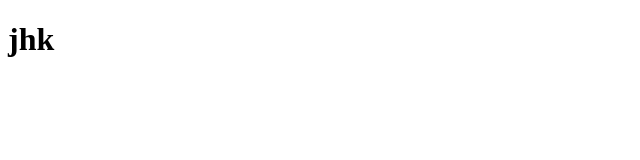
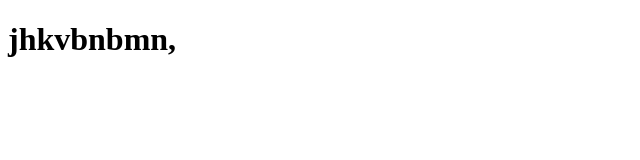
Before and after one commit to MdjcChiong/Q4-Practice1, a plain HTML site: page index.html in a window 1280 px wide. Shown: the whole page, without its empty margins (0-640 px from the left). Drawn offline with Linux system fonts and the light colour scheme.

Commit message:
Update index.html

```diff
--- a/index.html
+++ b/index.html
@@ -6,6 +6,6 @@
     <title>Q4Practice1</title>
 </head>
 <body>
-    <h1>jhk</1>
+    <h1>jhk</1>vbnbmn,
 </body>
 </html>
```
